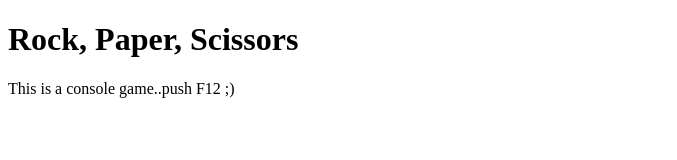
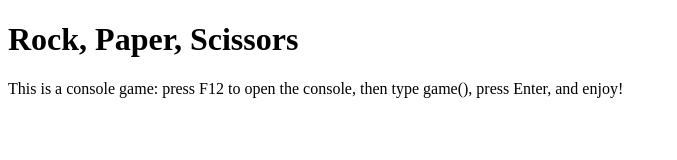
Before and after one commit to Sherab-Z/game_rock-paper-scissors, a plain HTML site: page rock-paper-scissors.html in a window 1280 px wide. Shown: the whole page, without its empty margins (0-677 px from the left). Drawn offline with Linux system fonts and the light colour scheme.

Commit message:
Edit <p> in html page

```diff
--- a/rock-paper-scissors.html
+++ b/rock-paper-scissors.html
@@ -9,7 +9,7 @@
 <body>
   <h1>Rock, Paper, Scissors</h1>
 
-  <p>This is a console game..push F12 ;)</p>
+  <p>This is a console game: press F12 to open the console, then type game(), press Enter, and enjoy!</p>
   <script type="text/javascript" src="script.js"></script>
 </body>
 </html>
```
